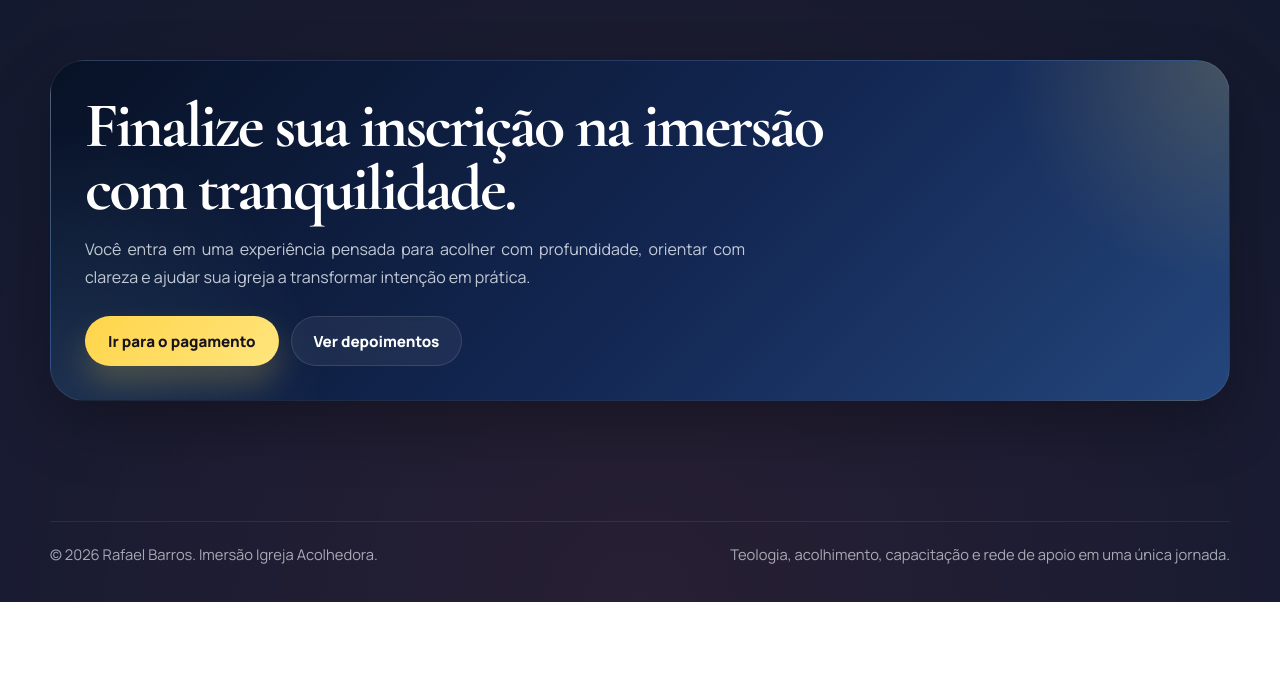
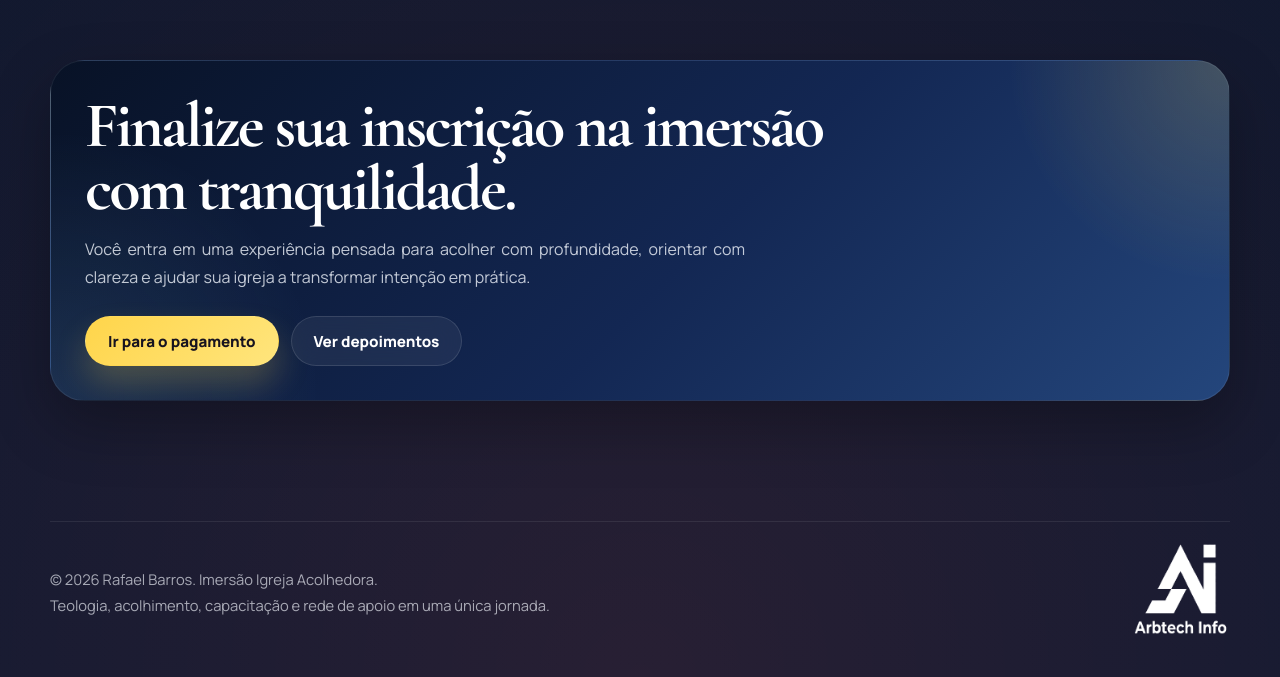
Before and after one commit to armbarros2023/Landing-Page_Rafa, a website: page docs/index.html in a window 1280 px wide. Shown: the part 5251-5928 px from the top of the page. Before the commit the page ends 5853 px from the top, so only its background shows below. Drawn offline with nearby package versions, Linux system fonts and the light colour scheme.

Commit message:
Adiciona logo Arbtech no rodape

```diff
--- a/docs/index.html
+++ b/docs/index.html
@@ -768,6 +768,18 @@
       font-size: 0.92rem;
     }
 
+    .footer-copy {
+      display: grid;
+      gap: 6px;
+    }
+
+    .footer-arbtech {
+      width: 96px;
+      height: auto;
+      object-fit: contain;
+      opacity: 1;
+    }
+
     .float-whatsapp {
       position: fixed;
       right: 18px;
@@ -1116,7 +1128,11 @@
       .footer-inner {
         flex-direction: column;
         align-items: start;
-        gap: 10px;
+        gap: 18px;
+      }
+
+      .footer-arbtech {
+        width: 80px;
       }
 
       .float-whatsapp {
@@ -1305,8 +1321,11 @@
   <footer class="footer">
     <div class="container">
       <div class="footer-inner">
-        <div>© 2026 Rafael Barros. Imersão Igreja Acolhedora.</div>
-        <div>Teologia, acolhimento, capacitação e rede de apoio em uma única jornada.</div>
+        <div class="footer-copy">
+          <div>© 2026 Rafael Barros. Imersão Igreja Acolhedora.</div>
+          <div>Teologia, acolhimento, capacitação e rede de apoio em uma única jornada.</div>
+        </div>
+        <img class="footer-arbtech" src="./arbtech-logo-white.png" alt="Arbtech Info">
       </div>
     </div>
   </footer>
```
Also changed, not shown: index.html (+22 -3 lines), docs/arbtech-logo-white.png (added), public/arbtech-logo-white.png (added).
